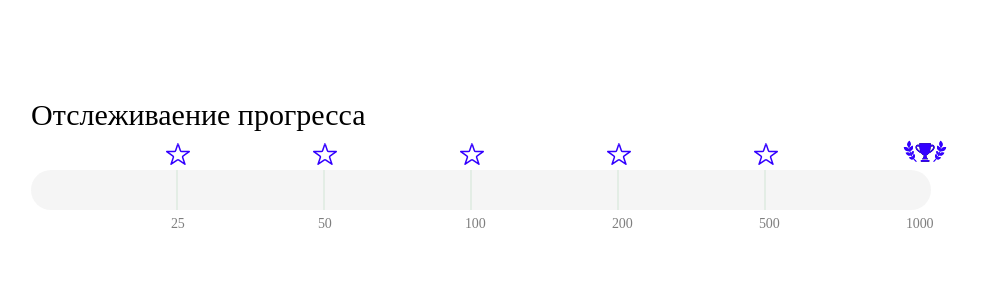
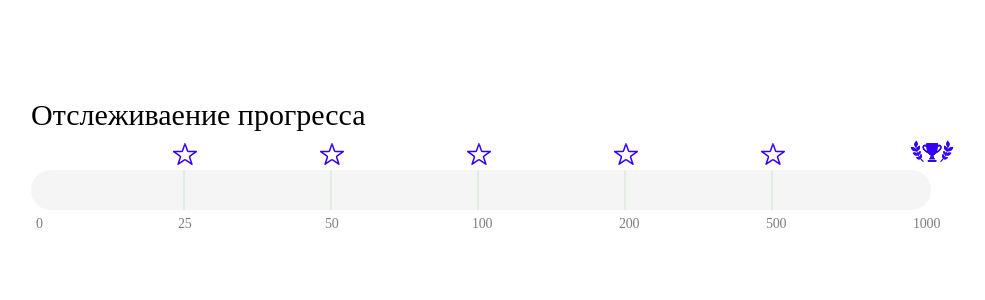
Before and after one commit to ARH2004/test-task-mass.project, a Vue app: page / in a window 1280 px wide. Shown: the top 300 px of the page, without its empty margins (69-1054 px from the left). Built offline with nearby package versions, Linux system fonts and the light colour scheme.

Commit message:
feat: added a countdown

```diff
--- a/src/components/progressTracking/thermometer.vue
+++ b/src/components/progressTracking/thermometer.vue
@@ -3,9 +3,14 @@
     <div class="container">
       <div class="thermometer__wrapper">
         <div class="thermometer__scale">
-          <div class="thermometer__item" v-for="(item, index) in stages" :key="item.id">
+          <p class="thermometer__null">{{ startBar }}</p>
+          <div
+            class="thermometer__item"
+            v-for="(item, index) in stages"
+            :key="item.id"
+          >
             <div class="thermometer__image">
-              <img :src="getImage(item)" :alt="getAltText(item)">
+              <img :src="getImage(item)" :alt="getAltText(item)" />
             </div>
             <!-- Проверяем, не является ли текущий элемент последним элементом массива `stages` -->
             <hr class="thermometer__line" v-if="index < stages.length - 1" />
@@ -29,6 +34,11 @@ export default {
     stages: {
       type: Array,
     },
+  },
+  data() {
+    return {
+      startBar: 0,
+    };
   },
   methods: {
     getImage(item) {
@@ -90,113 +100,17 @@ letter-spacing: -0.01em;
     color: #000000;
     opacity: 0.5;
   }
+  &__null {
+    position: relative;
+    top: 45px;
+    left: 5px;
+    font-weight: 400;
+    font-size: 14px;
+    line-height: 17px;
+    text-align: center;
+    letter-spacing: -0.01em;
+    color: #000000;
+    opacity: 0.5;
+  }
 }
 </style>
-
-<!-- <template>
-  <div>
-    <h1>Прогресс игрока</h1>
-    <div v-for="stage in stages" :key="stage.id">
-      <h2>{{ stage.name }}</h2>
-      <div v-for="game in stage.games" :key="game.name">
-        <h3>{{ game.name }}</h3>
-        <Thermometer
-          :points="game.bestResult"
-          :thresholdPoints="stage.thresholdPoints"
-        />
-      </div>
-    </div>
-  </div>
-</template>
-
-<script>
-import Thermometer from "@/components/vTermometr.vue";
-export default {
-  components: {
-    Thermometer,
-  },
-  data() {
-    return {
-      stages: [
-        {
-          name: "Этап первый",
-          id: 1,
-          thresholdPoints: 25,
-          games: [
-            {
-              name: "Игра 1.1",
-              bestResult: 0,
-              isPlayed: false,
-            },
-          ],
-        },
-        {
-          name: "Этап второй",
-          id: 2,
-          thresholdPoints: 50,
-          games: [
-            {
-              name: "Игра 2.1",
-              bestResult: 0,
-              isPlayed: false,
-            },
-          ],
-        },
-        {
-          id: 3,
-          name: "Этап третий",
-          thresholdPoints: 100,
-          games: [
-            {
-              name: "Игра 3.1",
-              bestResult: 0,
-              isPlayed: false,
-            },
-          ],
-        },
-        {
-          id: 4,
-          name: "Этап четвертый",
-          thresholdPoints: 200,
-          games: [
-            {
-              name: "Игра 4.1",
-              bestResult: 0,
-              isPlayed: false,
-            },
-          ],
-        },
-        {
-          id: 5,
-          name: "Этап пятый",
-          thresholdPoints: 500,
-          games: [
-            {
-              name: "Игра 5.1",
-              bestResult: 0,
-              isPlayed: false,
-            },
-          ],
-        },
-        {
-          id: 6,
-          name: "Этап шестой",
-          thresholdPoints: 1000,
-          games: [
-            {
-              name: "Игра 6.1",
-              bestResult: 0,
-              isPlayed: false,
-            },
-            {
-              name: "Игра 6.2",
-              bestResult: 0,
-              isPlayed: false,
-            },
-          ],
-        },
-      ],
-    };
-  },
-};
-</script> -->
```
Lines whose indentation alone changed are shown as unchanged.
